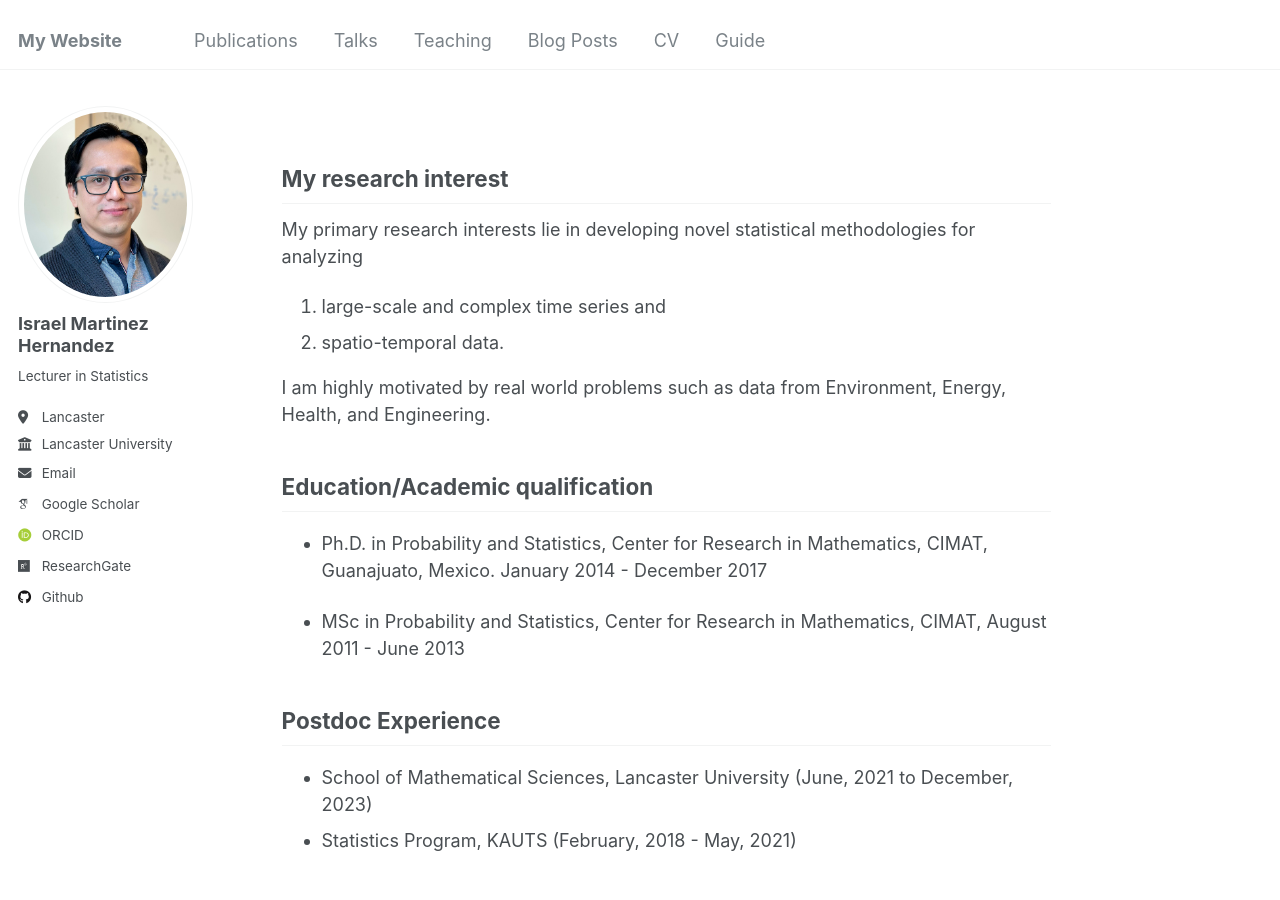
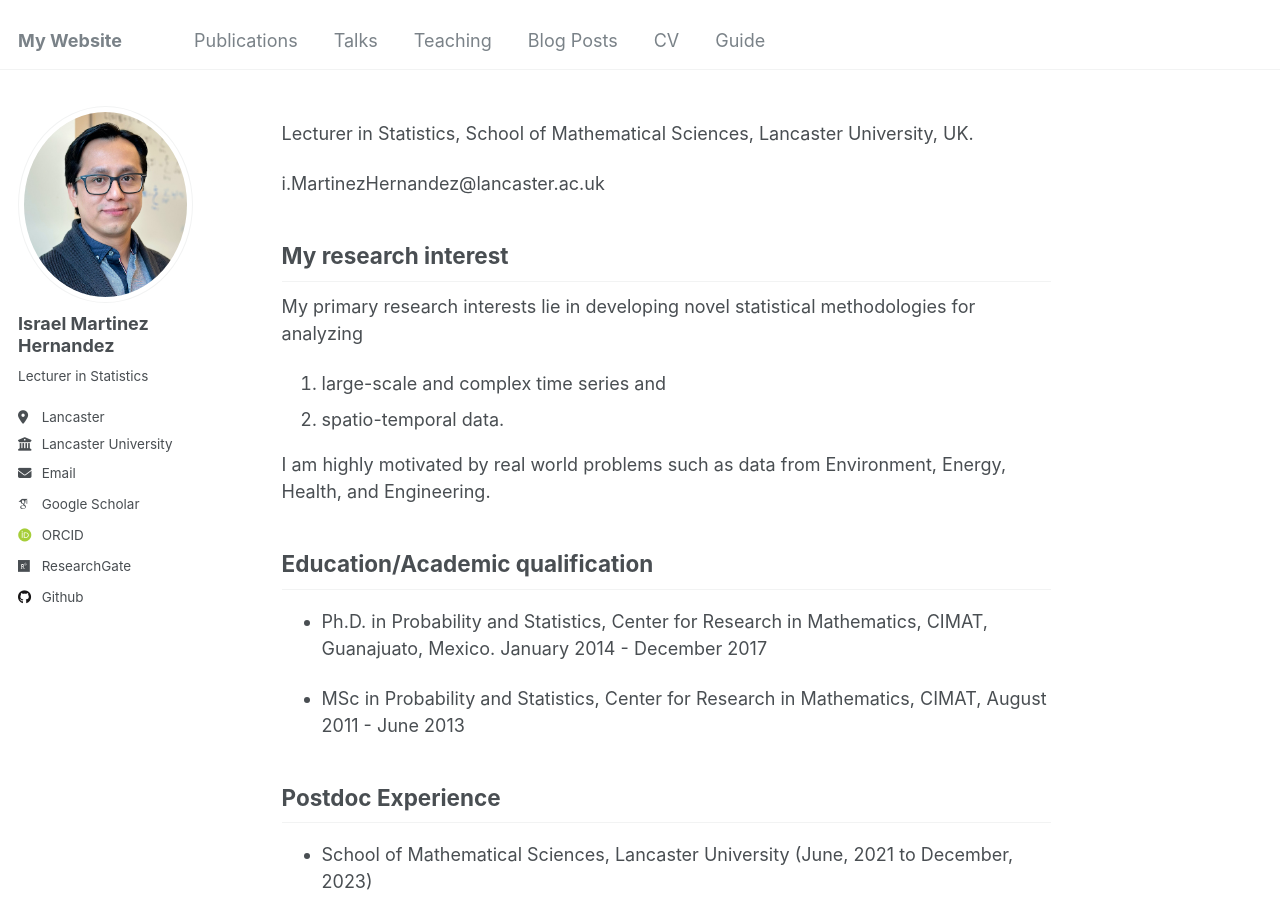
Before and after one commit to I-MH/I-MH.github.io, a Jekyll site: the page built from _pages/about.md, in a window 1280 px wide and 900 px high. Built offline with Jekyll 4.4.1, drawn with Linux system fonts in a browser that asks for light colours; some web fonts are replaced.

Commit message:
Update about.md

```diff
--- a/_pages/about.md
+++ b/_pages/about.md
@@ -6,6 +6,10 @@ redirect_from:
   - /about/
   - /about.html
 ---
+
+Lecturer in Statistics, School of Mathematical Sciences, Lancaster University, UK.
+
+i.MartinezHernandez@lancaster.ac.uk
 
 ## My research interest
 My primary research interests lie in developing novel statistical methodologies
```
